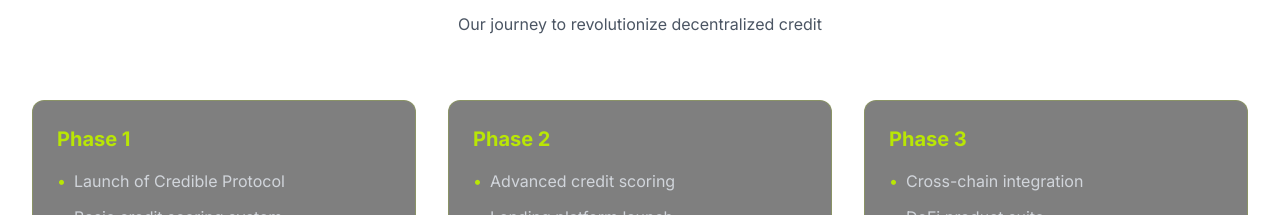
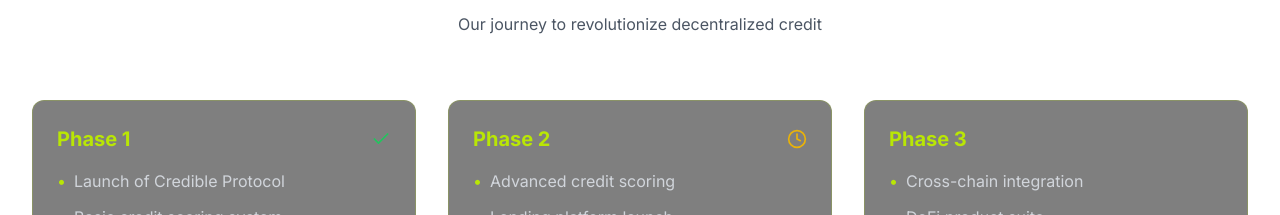
Before and after one commit to w3-surfer/credible-finance, a Next.js app: page / in a window 1280 px wide. Shown: the part 3000-3215 px from the top of the page. Built offline with nearby package versions, Linux system fonts and the light colour scheme.

Commit message:
feat: add status icons to Roadmap component

```diff
--- a/src/components/home/Roadmap.tsx
+++ b/src/components/home/Roadmap.tsx
@@ -58,7 +58,14 @@
                 transition={{ duration: 0.5, delay: index * 0.2 }}
                 className="bg-black/50 backdrop-blur-sm border border-[#B9E605]/20 rounded-xl p-6 hover:border-[#B9E605]/40 transition-colors"
               >
-                <h3 className="text-[#B9E605] text-xl font-bold mb-4">{phase.title}</h3>
+                <div className="flex items-center justify-between mb-4">
+                  <h3 className="text-[#B9E605] text-xl font-bold">{phase.title}</h3>
+                  {phase.status === "completed" ? (
+                    <FiCheck className="text-green-500 text-xl" />
+                  ) : phase.status === "current" ? (
+                    <FiClock className="text-yellow-500 text-xl" />
+                  ) : null}
+                </div>
                 <ul className="space-y-3">
                   {phase.items.map((item, itemIndex) => (
                     <li key={itemIndex} className="flex items-start gap-2 text-gray-300">
```
